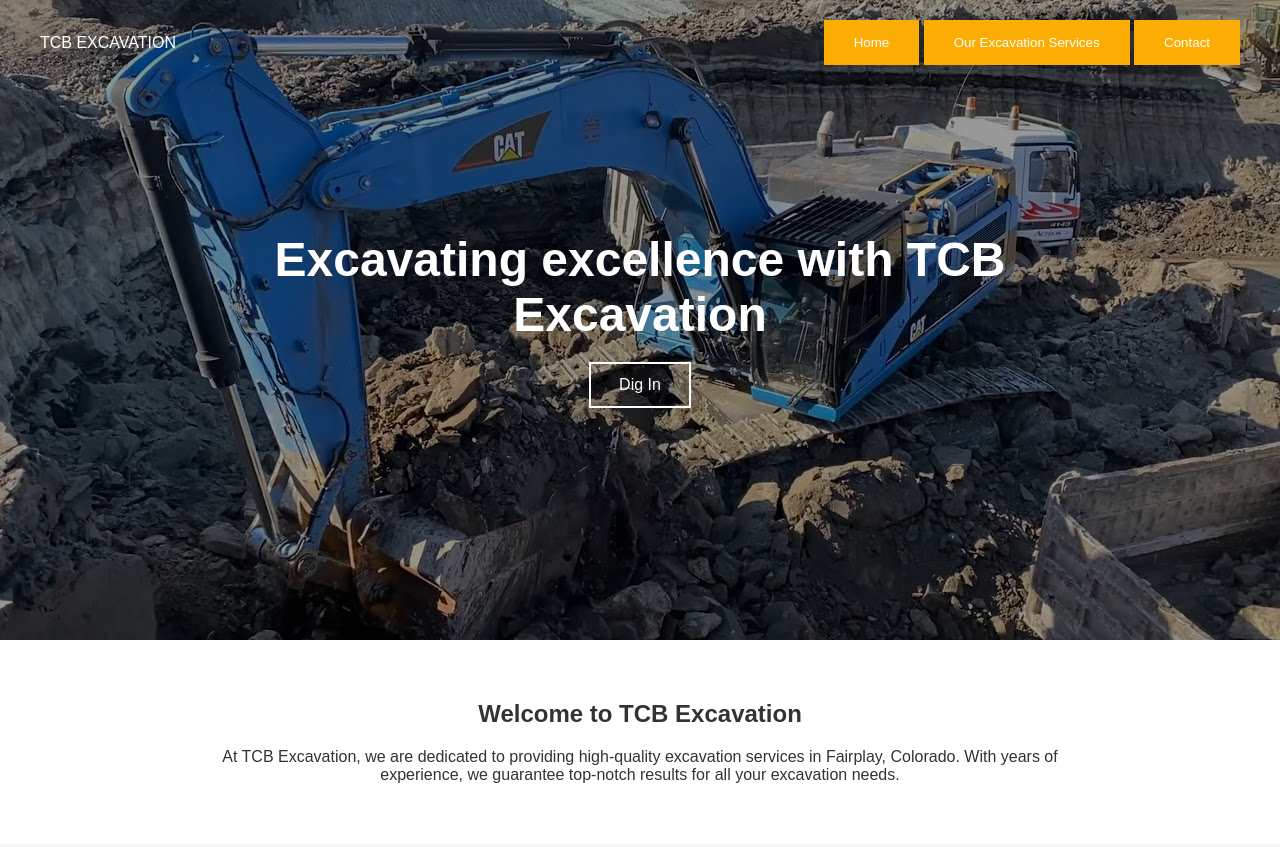
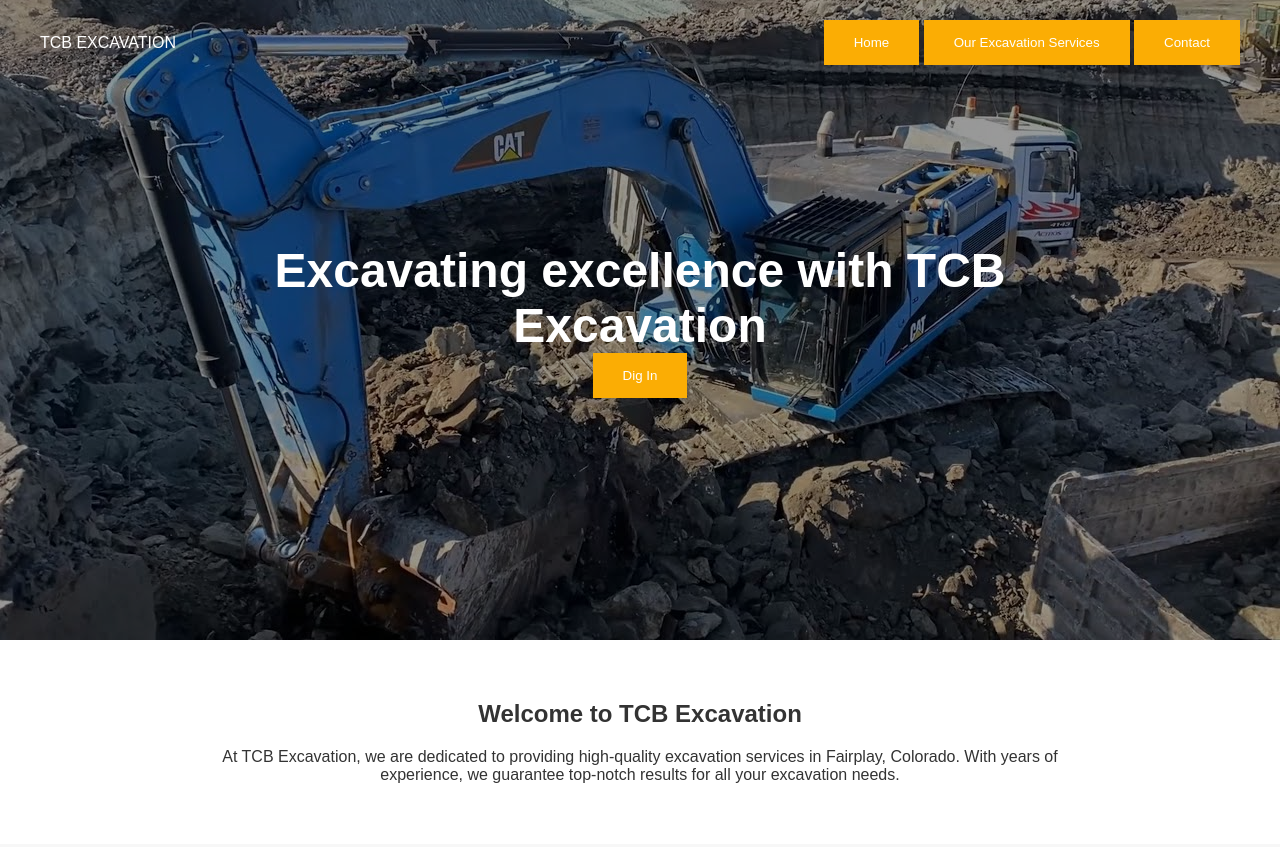
Before and after one commit to Mepwoofer96/TCBExcavation_Website, a plain HTML site: page index.html in a window 1280 px wide. Shown: the top 847 px of the page. Drawn offline with Linux system fonts and the light colour scheme.

Commit message:
Added animations and defined deprecated files

```diff
--- a/index.html
+++ b/index.html
@@ -23,7 +23,7 @@
   <section class="hero" style="background-image:url('images/bluemain.jpg')">
     <div class="hero-overlay">
       <h1>Excavating excellence with TCB Excavation</h1>
-      <a class="btn-outline" href="#">Dig In</a>
+      <button class="animated-buttontop" href="#">Dig In</a>
     </div>
   </section>
 
```
Also changed, not shown: 1 other file.
